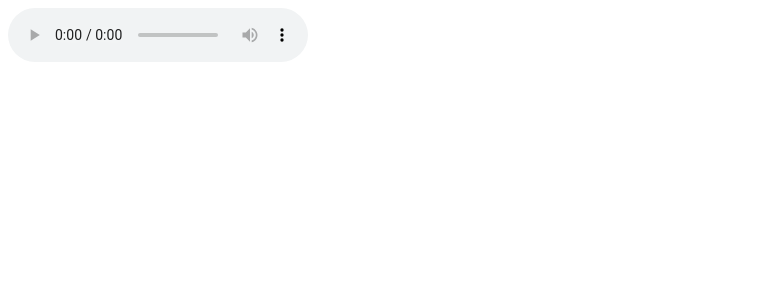
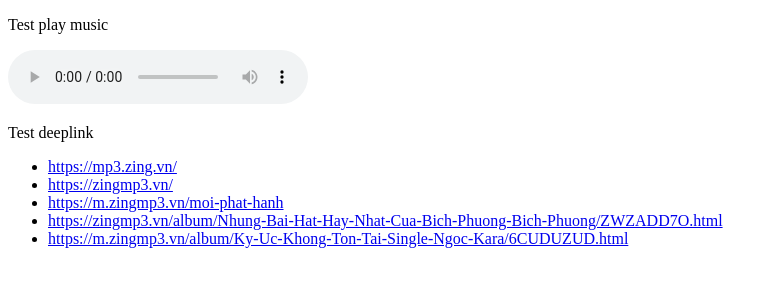
Before and after one commit to minhkhanh/minhkhanh.github.io, a plain HTML site: page index.html in a window 1280 px wide. Shown: the whole page, without its empty margins (0-778 px from the left). Drawn offline with Linux system fonts and the light colour scheme.

Commit message:
test deeplinks

```diff
--- a/index.html
+++ b/index.html
@@ -1,11 +1,20 @@
 <!DOCTYPE html>
 <html>
 <body>
-
+<p>Test play music</p>
 <audio controls autoplay>
   <source src="music-sample.mp3" type="audio/mpeg">
 Your browser does not support the audio element.
 </audio>
 
+<p>Test deeplink</p>
+<ul>
+  <li><a href="https://mp3.zing.vn/">https://mp3.zing.vn/</a></li>
+  <li><a href="https://zingmp3.vn/">https://zingmp3.vn/</a></li>
+  <li><a href="https://m.zingmp3.vn/moi-phat-hanh">https://m.zingmp3.vn/moi-phat-hanh</a></li>
+  <li><a href="https://zingmp3.vn/album/Nhung-Bai-Hat-Hay-Nhat-Cua-Bich-Phuong-Bich-Phuong/ZWZADD7O.html">https://zingmp3.vn/album/Nhung-Bai-Hat-Hay-Nhat-Cua-Bich-Phuong-Bich-Phuong/ZWZADD7O.html</a></li>
+  <li><a href="https://m.zingmp3.vn/album/Ky-Uc-Khong-Ton-Tai-Single-Ngoc-Kara/6CUDUZUD.html">https://m.zingmp3.vn/album/Ky-Uc-Khong-Ton-Tai-Single-Ngoc-Kara/6CUDUZUD.html</a></li>
+</ul>
+
 </body>
 </html>
```
